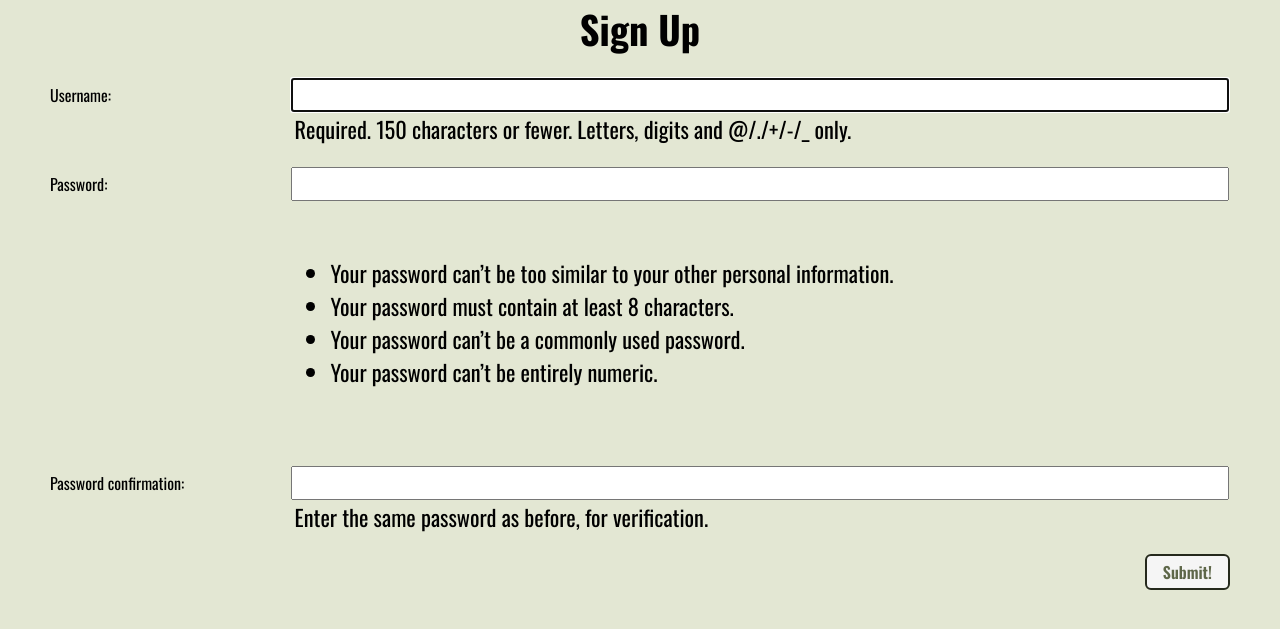
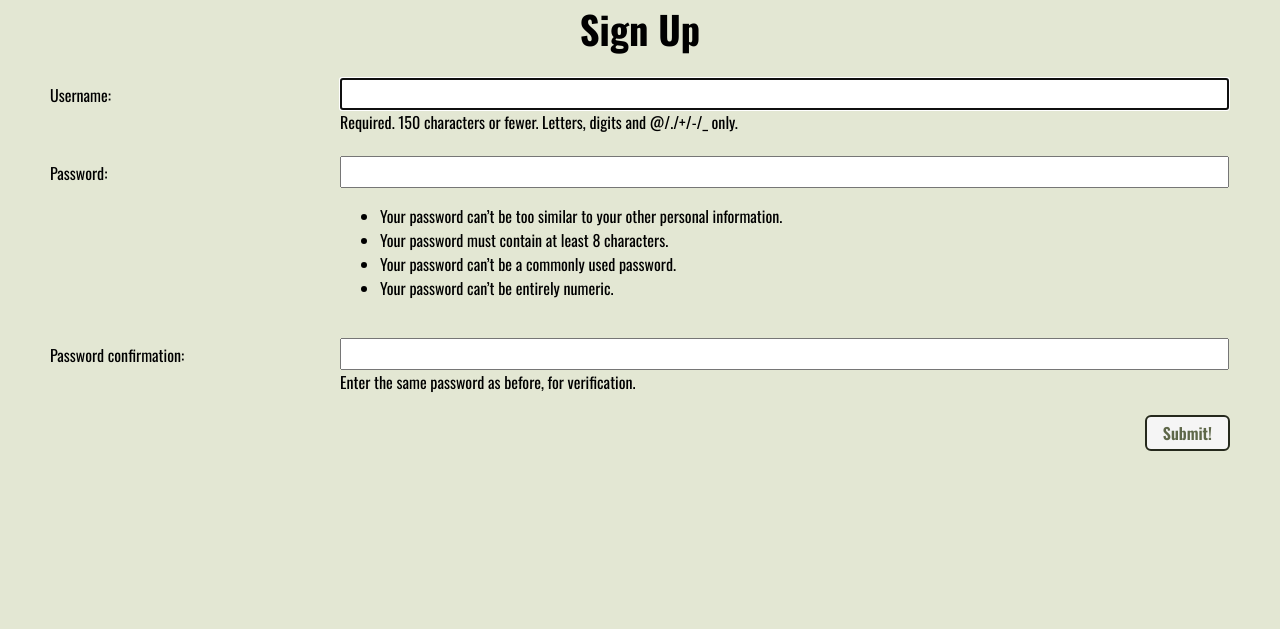
Before and after one commit to rbozek/reps, a Django app: page /accounts/signup/ in a window 1280 px wide. Shown: the part 43-672 px from the top of the page. Run offline with Django 4.2, Linux system fonts and the light colour scheme.

Commit message:
update form.css, mainly for signup page

```diff
--- a/main_app/static/css/form.css
+++ b/main_app/static/css/form.css
@@ -12,7 +12,7 @@
 
 th {
   text-align: left;
-  padding: 6px 20px 0 0;
+  padding: 6px 10px 0 0;
   font-weight: normal;
   vertical-align: top;
   font-size: var(--font-reg);
@@ -24,7 +24,7 @@
 
 td > * {
   width: 100%;
-  padding: 2px 4px;
+  /* padding: 2px 4px; */
   font-size: var(--font-l);
 }
 
@@ -37,3 +37,7 @@
   align-self: flex-end;
   margin-right: 40px;
 }
+
+.helptext {
+  font-size: var(--font-reg);
+}
```
